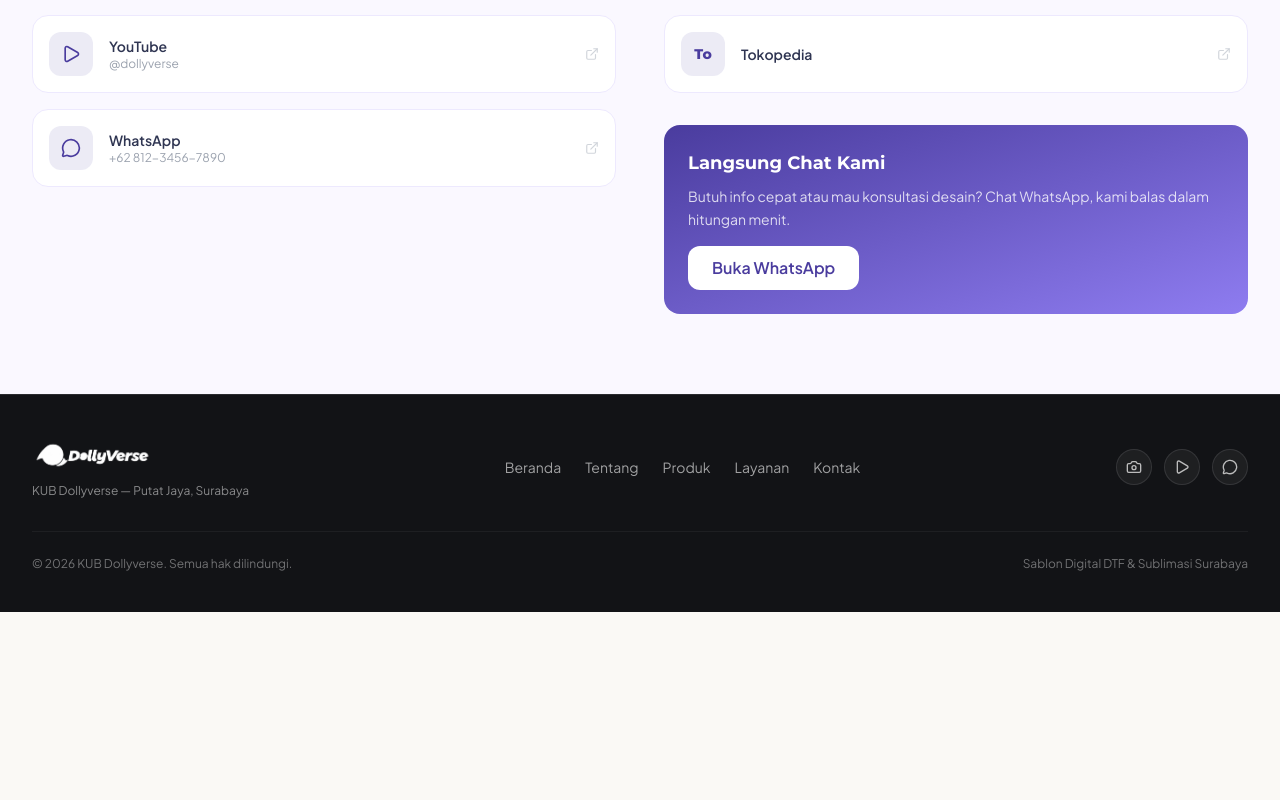
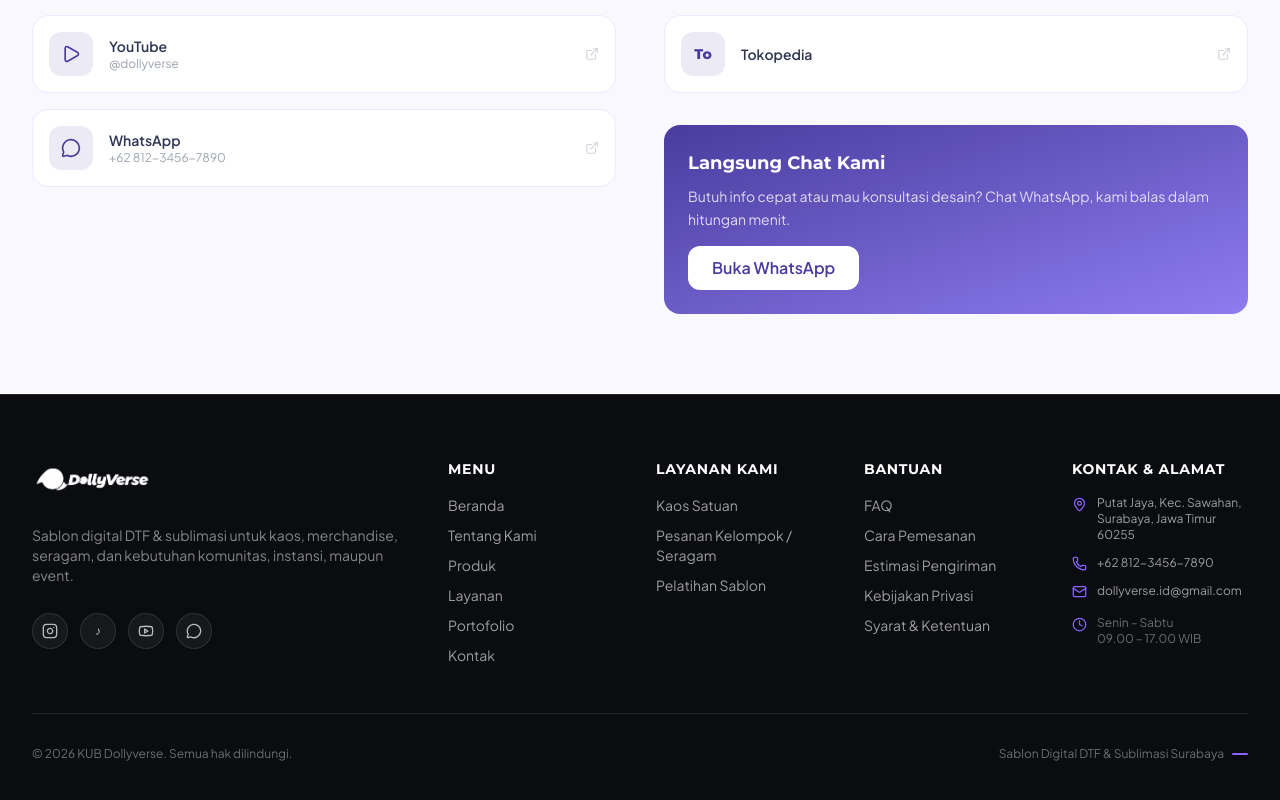
Before and after one commit to sayyeone/dollyverse-cms, a Next.js app: page /kontak in a window 1280 px wide. Shown: the part 1236-2036 px from the top of the page. Before the commit the page ends 1848 px from the top, so only its background shows below. Built offline with nearby package versions, Linux system fonts and the light colour scheme.

Commit message:
feat(footer): redesign closing CTA banner and modern 5-column footer with contact details and guarantees

```diff
--- a/src/components/layout/Footer.jsx
+++ b/src/components/layout/Footer.jsx
@@ -1,77 +1,153 @@
 'use client';
 
 import Link from 'next/link'
-import { Camera, Play, MessageCircle } from 'lucide-react'
-
-const socialLinks = [
-  { href: 'https://instagram.com/dollyverse.id', Icon: Camera, label: 'Instagram Dollyverse' },
-  { href: 'https://youtube.com/@dollyverse', Icon: Play, label: 'YouTube Dollyverse' },
-  { href: 'https://wa.me/6281234567890', Icon: MessageCircle, label: 'WhatsApp Dollyverse' },
-]
+import { Instagram, Youtube, MessageCircle, MapPin, Phone, Mail, Clock } from 'lucide-react'
 
 export default function Footer() {
   const year = new Date().getFullYear()
 
   return (
-    <footer className="bg-ink border-t border-white/10">
-      <div className="max-w-7xl mx-auto px-4 md:px-8 py-10">
-        {/* Top row */}
-        <div className="flex flex-col md:flex-row items-center justify-between gap-6 md:gap-4">
-          {/* Logo + tagline */}
-          <div className="flex flex-col items-center md:items-start gap-2">
-            <Link href="/" className="flex items-center group">
+    <footer className="bg-[#0B0C10] border-t border-white/10 text-white">
+      <div className="max-w-7xl mx-auto px-4 md:px-8 pt-16 pb-12">
+
+        {/* Main 4-Column Grid */}
+        <div className="grid grid-cols-1 md:grid-cols-2 lg:grid-cols-12 gap-10 lg:gap-8 pb-12 border-b border-white/10">
+
+          {/* Col 1: Brand Info (lg:col-span-4) */}
+          <div className="lg:col-span-4 space-y-5">
+            <Link href="/" className="inline-block group">
               <img
                 src="/logo-2.png"
                 alt="Logo KUB Dollyverse"
                 className="h-10 w-auto object-contain brightness-0 invert"
               />
             </Link>
-            <p className="text-white/50 text-xs">
-              KUB Dollyverse — Putat Jaya, Surabaya
+
+            <p className="font-sans text-xs sm:text-sm text-white/50 leading-relaxed max-w-sm">
+              Sablon digital DTF & sublimasi untuk kaos, merchandise, seragam, dan kebutuhan komunitas, instansi, maupun event.
             </p>
+
+            {/* Social Icons */}
+            <div className="flex items-center gap-3 pt-2">
+              <a
+                href="https://instagram.com/dollyverse.id"
+                target="_blank"
+                rel="noopener noreferrer"
+                aria-label="Instagram Dollyverse"
+                className="w-9 h-9 rounded-full bg-white/5 border border-white/10 flex items-center justify-center text-white/70 hover:text-white hover:bg-[#8A63FF] hover:border-[#8A63FF] transition-all duration-200"
+              >
+                <Instagram size={16} />
+              </a>
+              <a
+                href="https://tiktok.com/@dollyverse"
+                target="_blank"
+                rel="noopener noreferrer"
+                aria-label="TikTok Dollyverse"
+                className="w-9 h-9 rounded-full bg-white/5 border border-white/10 flex items-center justify-center text-white/70 hover:text-white hover:bg-[#8A63FF] hover:border-[#8A63FF] transition-all duration-200"
+              >
+                <span className="font-bold text-xs select-none">♪</span>
+              </a>
+              <a
+                href="https://youtube.com/@dollyverse"
+                target="_blank"
+                rel="noopener noreferrer"
+                aria-label="YouTube Dollyverse"
+                className="w-9 h-9 rounded-full bg-white/5 border border-white/10 flex items-center justify-center text-white/70 hover:text-white hover:bg-[#8A63FF] hover:border-[#8A63FF] transition-all duration-200"
+              >
+                <Youtube size={16} />
+              </a>
+              <a
+                href="https://wa.me/6281234567890"
+                target="_blank"
+                rel="noopener noreferrer"
+                aria-label="WhatsApp Dollyverse"
+                className="w-9 h-9 rounded-full bg-white/5 border border-white/10 flex items-center justify-center text-white/70 hover:text-white hover:bg-[#8A63FF] hover:border-[#8A63FF] transition-all duration-200"
+              >
+                <MessageCircle size={16} />
+              </a>
+            </div>
           </div>
 
-          {/* Nav links */}
-          <nav className="flex flex-wrap justify-center gap-x-6 gap-y-2">
-            {[
-              { to: '/', label: 'Beranda' },
-              { to: '/tentang', label: 'Tentang' },
-              { to: '/produk', label: 'Produk' },
-              { to: '/layanan', label: 'Layanan' },
-              { to: '/kontak', label: 'Kontak' },
-            ].map(({ to, label }) => (
-              <Link
-                key={to}
-                href={to}
-                className="text-white/60 hover:text-white text-sm transition-colors duration-200"
-              >
-                {label}
-              </Link>
-            ))}
-          </nav>
+          {/* Col 2: Menu Navigasi (lg:col-span-2) */}
+          <div className="lg:col-span-2 space-y-4">
+            <h4 className="font-heading font-bold text-sm text-white uppercase tracking-wider">
+              Menu
+            </h4>
+            <ul className="space-y-2.5 font-sans text-xs sm:text-sm text-white/60">
+              <li><Link href="/" className="hover:text-white transition-colors">Beranda</Link></li>
+              <li><Link href="/tentang" className="hover:text-white transition-colors">Tentang Kami</Link></li>
+              <li><Link href="/produk" className="hover:text-white transition-colors">Produk</Link></li>
+              <li><Link href="/layanan" className="hover:text-white transition-colors">Layanan</Link></li>
+              <li><Link href="/#galeri-bento" className="hover:text-white transition-colors">Portofolio</Link></li>
+              <li><Link href="/kontak" className="hover:text-white transition-colors">Kontak</Link></li>
+            </ul>
+          </div>
 
-          {/* Social links */}
-          <div className="flex items-center gap-3">
-            {socialLinks.map(({ href, Icon, label }) => (
-              <a
-                key={label}
-                href={href}
-                target="_blank"
-                rel="noopener noreferrer"
-                aria-label={label}
-                className="w-9 h-9 rounded-full bg-white/5 border border-white/10 flex items-center justify-center text-white/70 hover:text-white hover:bg-white/15 transition-all duration-200"
-              >
-                <Icon size={16} />
-              </a>
-            ))}
+          {/* Col 3: Layanan Kami (lg:col-span-2) */}
+          <div className="lg:col-span-2 space-y-4">
+            <h4 className="font-heading font-bold text-sm text-white uppercase tracking-wider">
+              Layanan Kami
+            </h4>
+            <ul className="space-y-2.5 font-sans text-xs sm:text-sm text-white/60">
+              <li><Link href="/layanan" className="hover:text-white transition-colors">Kaos Satuan</Link></li>
+              <li><Link href="/layanan" className="hover:text-white transition-colors">Pesanan Kelompok / Seragam</Link></li>
+              <li><Link href="/layanan#pelatihan" className="hover:text-white transition-colors">Pelatihan Sablon</Link></li>
+            </ul>
+          </div>
+
+          {/* Col 4: Bantuan (lg:col-span-2) */}
+          <div className="lg:col-span-2 space-y-4">
+            <h4 className="font-heading font-bold text-sm text-white uppercase tracking-wider">
+              Bantuan
+            </h4>
+            <ul className="space-y-2.5 font-sans text-xs sm:text-sm text-white/60">
+              <li><Link href="/#faq" className="hover:text-white transition-colors">FAQ</Link></li>
+              <li><Link href="/layanan" className="hover:text-white transition-colors">Cara Pemesanan</Link></li>
+              <li><Link href="/kontak" className="hover:text-white transition-colors">Estimasi Pengiriman</Link></li>
+              <li><Link href="/tentang" className="hover:text-white transition-colors">Kebijakan Privasi</Link></li>
+              <li><Link href="/tentang" className="hover:text-white transition-colors">Syarat & Ketentuan</Link></li>
+            </ul>
+          </div>
+
+          {/* Col 5: Kontak & Alamat (lg:col-span-2) */}
+          <div className="lg:col-span-2 space-y-4">
+            <h4 className="font-heading font-bold text-sm text-white uppercase tracking-wider">
+              Kontak & Alamat
+            </h4>
+            <ul className="space-y-3 font-sans text-xs text-white/60">
+              <li className="flex items-start gap-2.5">
+                <MapPin size={15} className="text-[#8A63FF] shrink-0 mt-0.5" />
+                <span>Putat Jaya, Kec. Sawahan, Surabaya, Jawa Timur 60255</span>
+              </li>
+              <li className="flex items-center gap-2.5">
+                <Phone size={15} className="text-[#8A63FF] shrink-0" />
+                <a href="https://wa.me/6281234567890" className="hover:text-white transition-colors">+62 812-3456-7890</a>
+              </li>
+              <li className="flex items-center gap-2.5">
+                <Mail size={15} className="text-[#8A63FF] shrink-0" />
+                <a href="mailto:dollyverse.id@gmail.com" className="hover:text-white transition-colors">dollyverse.id@gmail.com</a>
+              </li>
+              <li className="flex items-start gap-2.5 pt-1 text-white/40">
+                <Clock size={15} className="text-[#8A63FF] shrink-0 mt-0.5" />
+                <div>
+                  <p>Senin – Sabtu</p>
+                  <p>09.00 – 17.00 WIB</p>
+                </div>
+              </li>
+            </ul>
+          </div>
+
+        </div>
+
+        {/* Bottom Bar: Copyright & Tagline */}
+        <div className="pt-8 flex flex-col sm:flex-row items-center justify-between gap-4 font-sans text-xs text-white/40">
+          <p>© {year} KUB Dollyverse. Semua hak dilindungi.</p>
+          <div className="flex items-center gap-2">
+            <span>Sablon Digital DTF & Sublimasi Surabaya</span>
+            <span className="w-4 h-0.5 bg-[#8A63FF] rounded-full inline-block" />
           </div>
         </div>
 
-        {/* Bottom copyright */}
-        <div className="mt-8 pt-6 border-t border-white/5 flex flex-col sm:flex-row items-center justify-between gap-2 text-xs text-white/40">
-          <p>© {year} KUB Dollyverse. Semua hak dilindungi.</p>
-          <p>Sablon Digital DTF & Sublimasi Surabaya</p>
-        </div>
       </div>
     </footer>
   )
```
Also changed, not shown: src/components/home/ClosingCta.jsx (+108 -38 lines).
